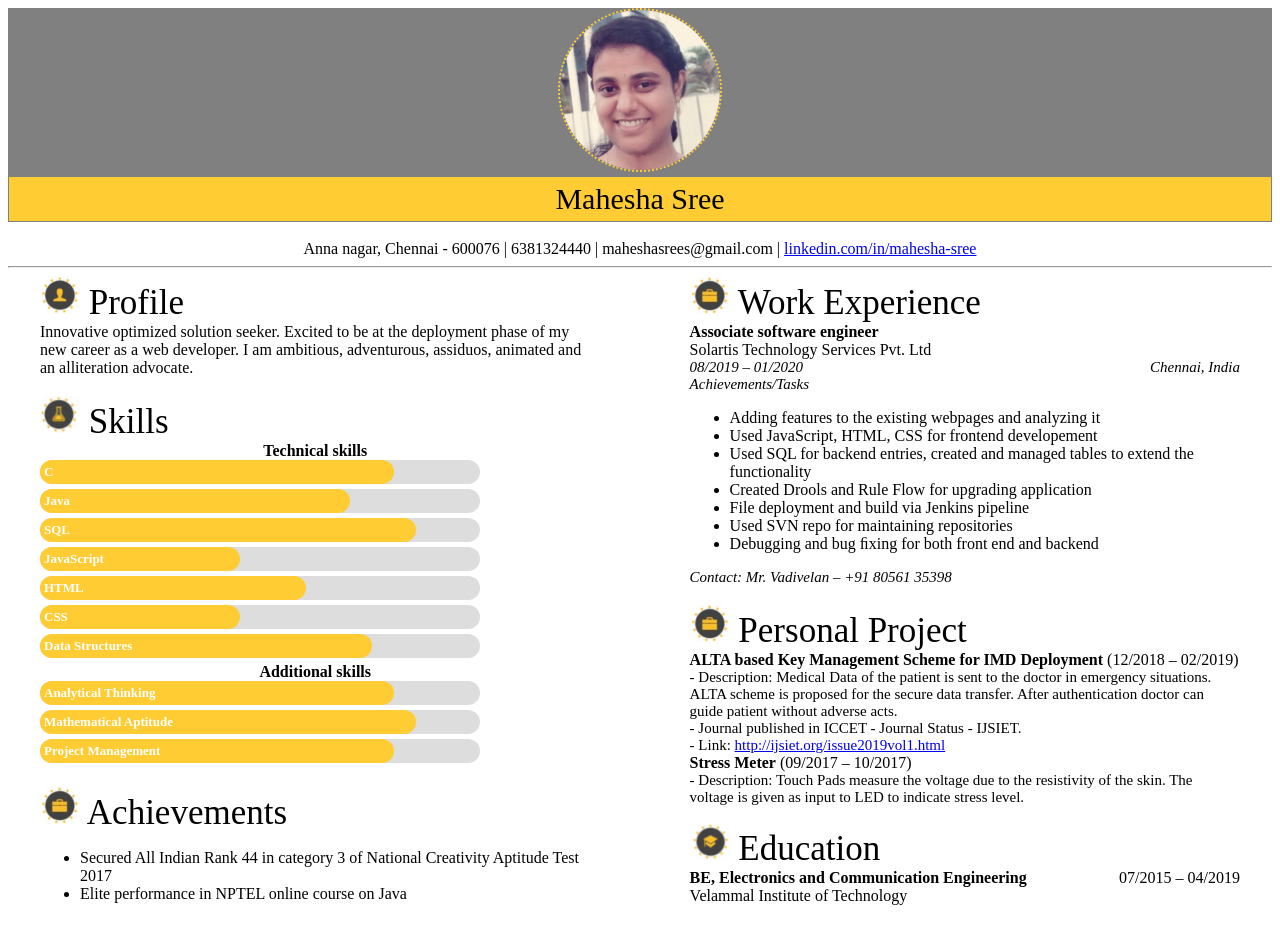
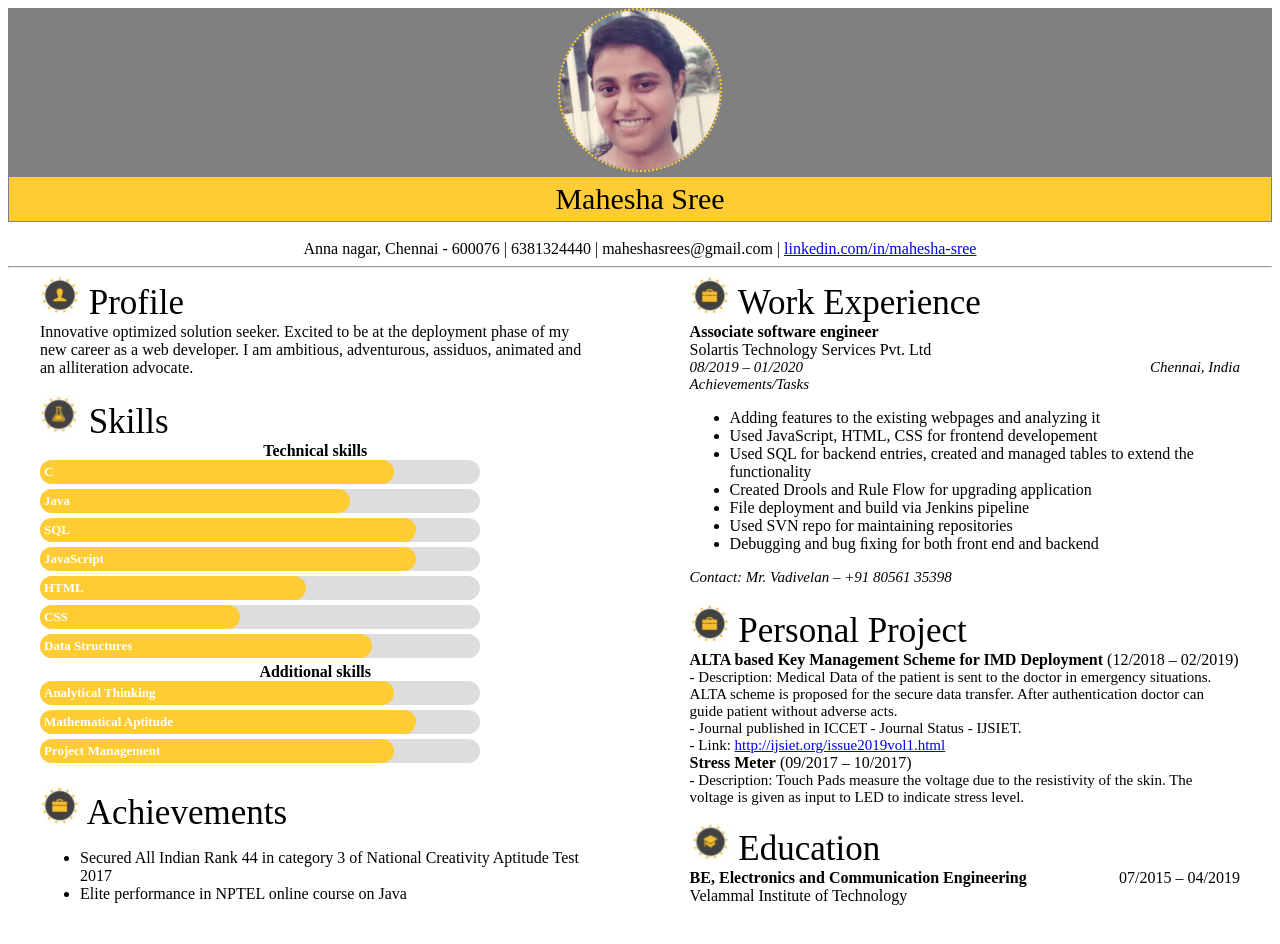
Before and after one commit to MaheshaSree/myResume, a plain HTML site: page index.html in a window 1280 px wide. Drawn offline with Linux system fonts and the light colour scheme.

Commit message:
Adjustedskill

```diff
--- a/style.css
+++ b/style.css
@@ -43,7 +43,7 @@
 .C {width: 80%; background-color: #ffcc33;}
 .Java {width: 70%; background-color: #ffcc33;}
 .SQL {width: 85%; background-color: #ffcc33;}
-.JavaScript {width: 45%; background-color: #ffcc33;}
+.JavaScript {width: 85%; background-color: #ffcc33;}
 .HTML {width: 60%; background-color: #ffcc33;}
 .CSS {width: 45%; background-color: #ffcc33;}
 .DS {width: 75%; background-color: #ffcc33;}
```
